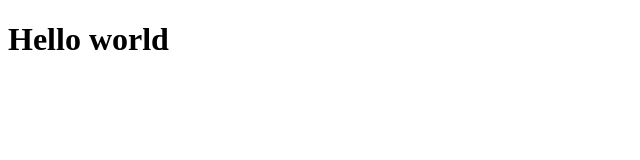
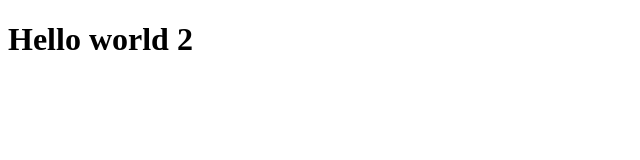
Before and after one commit to kkufuor8/kojo.podia, a plain HTML site: page index.html in a window 1280 px wide. Shown: the full height of the page, 0-640 px from the left. Drawn offline with Linux system fonts and the light colour scheme.

Commit message:
hello pope

```diff
--- a/index.html
+++ b/index.html
@@ -3,7 +3,8 @@
 <head>
     <meta charset="UTF-8">
     <title>Podia</title>
-    <h1>Hello world</h1>
+    <h1>Hello world 2
+    </h1>
 </head>
 <body>
 
```
